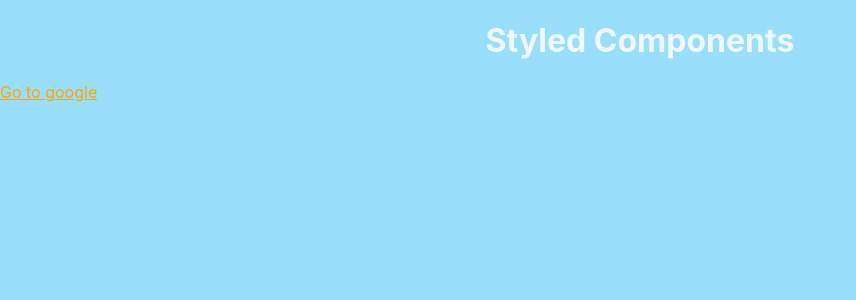
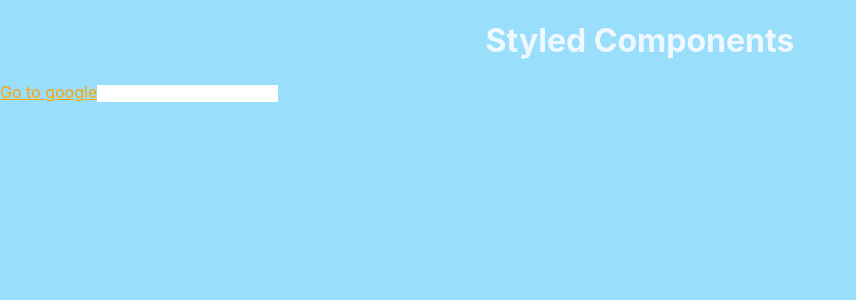
Before and after one commit to Ros-an/styled-components-practice, a React (Create React App) app: page / in a window 1280 px wide. Shown: the top 300 px of the page, without its empty margins (0-856 px from the left). Built offline with nearby package versions, Linux system fonts and the light colour scheme.

Commit message:
create input

```diff
--- a/src/App.js
+++ b/src/App.js
@@ -8,11 +8,15 @@ const MainTitle = styled.h1`
 const Button = styled.a`
   color: orange;
 `;
+const Input = styled.input`
+  border: none;
+`;
 function App() {
   return (
     <div>
       <MainTitle>styled components</MainTitle>
       <Button href="https://google.com">Go to google</Button>
+      <Input />
     </div>
   );
 }
```
